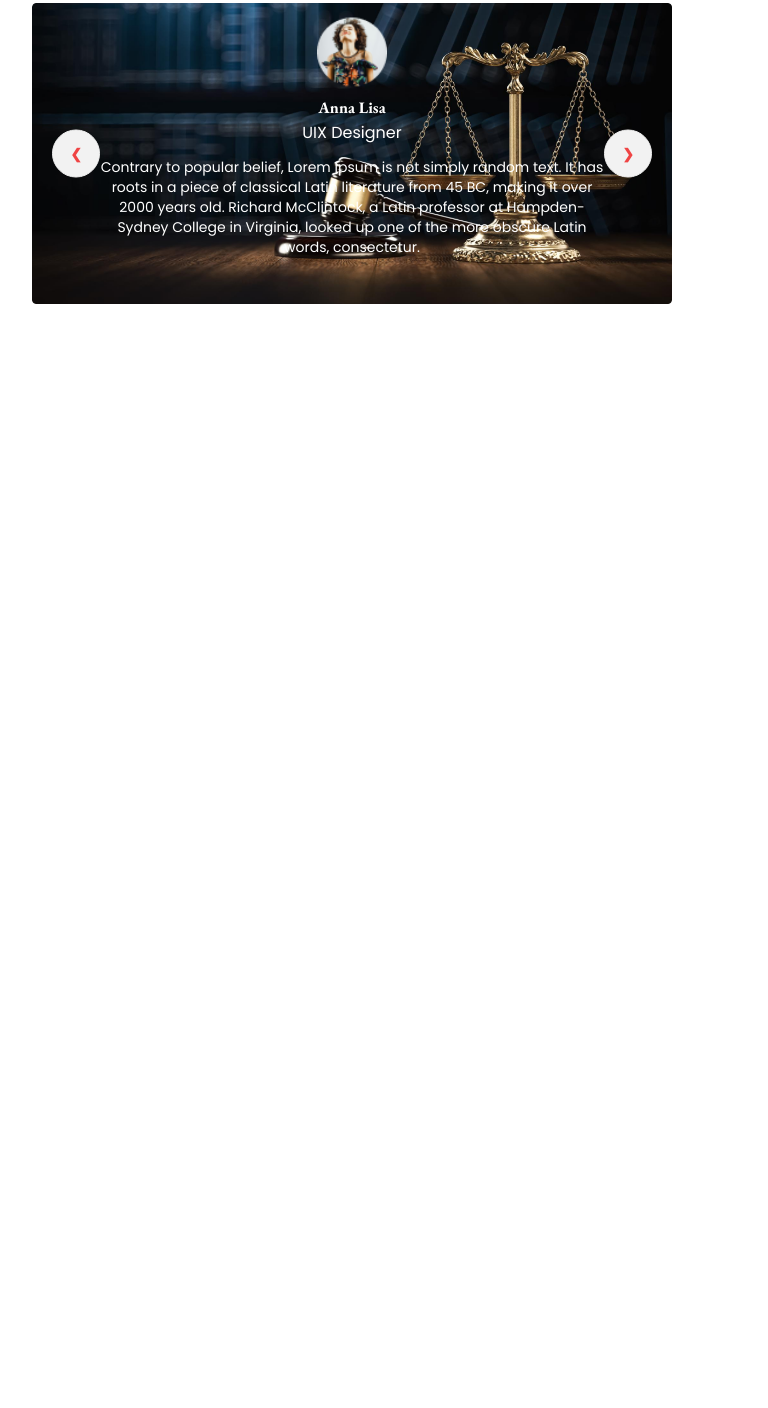
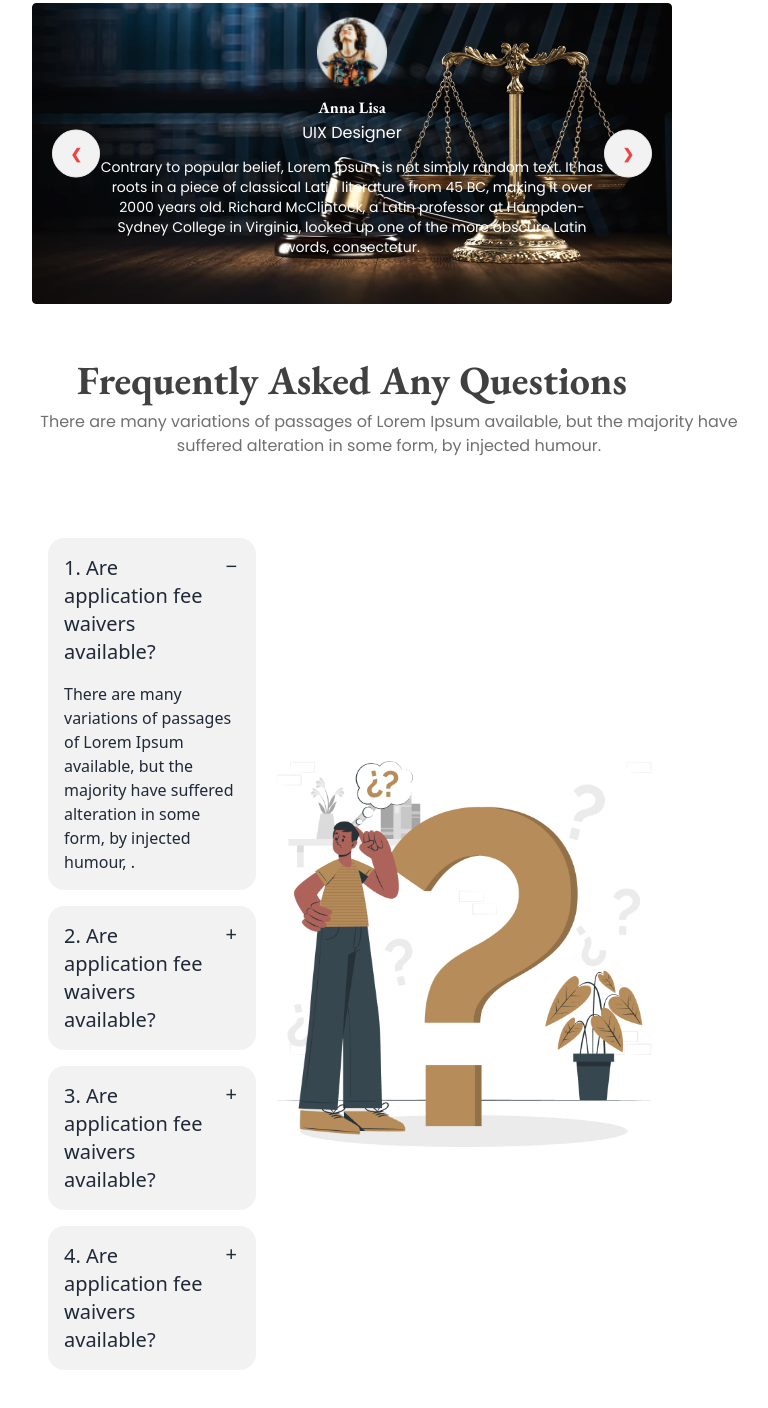
Before and after one commit to prographicsten/legal-solution-website, a plain HTML site: page index.html in a window 1280 px wide. Shown: the part 2023-3431 px from the top of the page, without its empty margins (288-1056 px from the left). Before the commit the page ends 2373 px from the top, so only its background shows below. Drawn offline with nearby package versions, Linux system fonts and the light colour scheme.

Commit message:
frequently area complete

```diff
--- a/index.html
+++ b/index.html
@@ -177,6 +177,58 @@
                   </div>
             </section>
         </section>
+        <!-- frequently area start -->
+        <section class="frequently_area px-4 sm:px-5 md:px-8 lg:px-80 flex-col items-center justify-center text-center mb-10">
+            <h2 class="text-[40px] h_color font-normal eg_garamond">Frequently Asked Any Questions</h2>
+            <p class="text-sm md:text-base lg:text-base font-normal poppins p_color lg:w-[714px] mx-auto">There are many variations of passages of Lorem Ipsum available, but the majority have suffered alteration in some form, by injected humour.</p>
+
+            <section class="frequently_content mt-8 md:mt-9 lg:mt-16">
+                <div class="hero">
+                    <div class="hero-content flex-col lg:flex-row-reverse">
+                      <img src="images/faq.png" class="lg:max-w-sm rounded-lg" />
+                    <div class="lg:gap-5">
+                        <div class="collapse collapse-plus bg-base-200 mb-4">
+                            <input type="radio" name="my-accordion-3" checked="checked" />
+                            <div class="collapse-title text-lg lg:text-xl font-medium text-left">
+                            1. Are application fee waivers available?
+                            </div>
+                            <div class="collapse-content text-left">
+                                <p>There are many variations of passages of Lorem Ipsum available, but the majority have suffered alteration in some form, by injected humour, . </p>
+                            </div>
+                        </div>
+                        <div class="collapse collapse-plus bg-base-200 mb-4">
+                            <input type="radio" name="my-accordion-3" />
+                            <div class="collapse-title text-lg lg:text-xl font-medium text-left">
+                            2. Are application fee waivers available?
+                            </div>
+                            <div class="collapse-content text-left">
+                                <p>There are many variations of passages of Lorem Ipsum available, but the majority have suffered alteration in some form, by injected humour, . </p>
+                            </div>
+                        </div>
+                        <div class="collapse collapse-plus bg-base-200 mb-4">
+                            <input type="radio" name="my-accordion-3" />
+                            <div class="collapse-title text-lg lg:text-xl font-medium text-left">
+                            3. Are application fee waivers available?
+                            </div>
+                            <div class="collapse-content text-left">
+                                <p>There are many variations of passages of Lorem Ipsum available, but the majority have suffered alteration in some form, by injected humour, . </p>
+                            </div>
+                        </div>
+                        <div class="collapse collapse-plus bg-base-200">
+                            <input type="radio" name="my-accordion-3" />
+                            <div class="collapse-title text-lg lg:text-xl font-medium text-left">
+                            4. Are application fee waivers available?
+                            </div>
+                            <div class="collapse-content text-left">
+                                <p>There are many variations of passages of Lorem Ipsum available, but the majority have suffered alteration in some form, by injected humour, . </p>
+                            </div>
+                        </div>
+                      </div>
+                   </div>
+                </div>
+            </section>
+        </section>
+
     </main>
     <!-- footer area start -->
     <footer class="footer_area">
```
